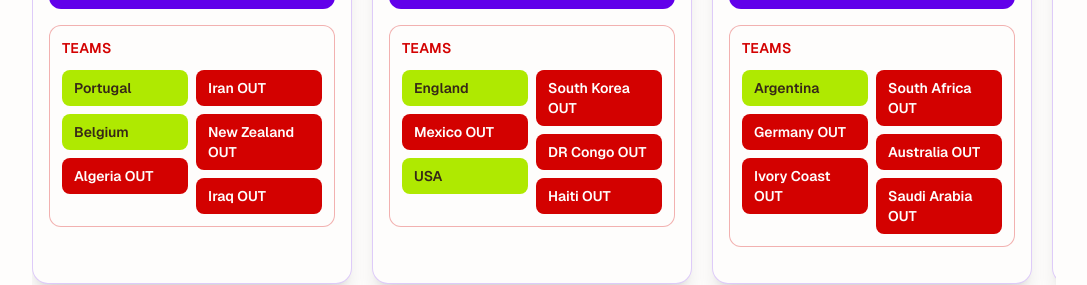
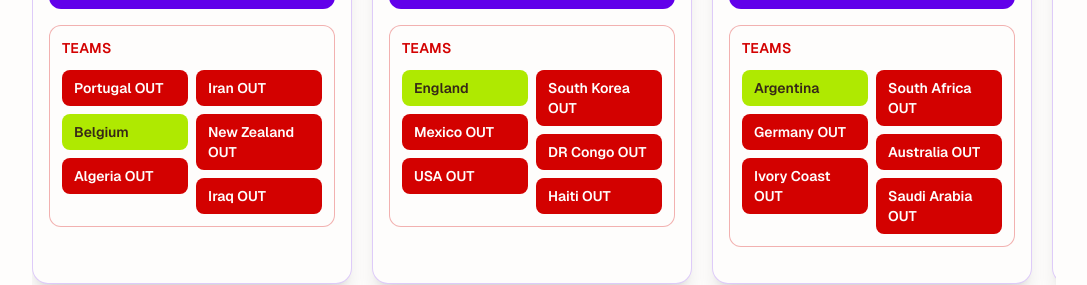
Before and after one commit to blueishegg/my-teams-ui, a Next.js app: page / in a window 1280 px wide. Shown: the part 435-720 px from the top of the page, without its empty margins (96-1183 px from the left). Built offline with nearby package versions, Linux system fonts and the light colour scheme.

Commit message:
updated teams

```diff
--- a/app/page.tsx
+++ b/app/page.tsx
@@ -10,7 +10,7 @@
     profile:
       "https://demo-bucket-molly.s3.eu-west-2.amazonaws.com/israel-gamified.png",
     teams: [
-      "Portugal",
+      "Portugal OUT",
       "Belgium",
       "Algeria OUT",
       "Iran OUT",
@@ -25,7 +25,7 @@
     teams: [
       "England",
       "Mexico OUT",
-      "USA",
+      "USA OUT",
       "South Korea OUT",
       "DR Congo OUT",
       "Haiti OUT",
```
